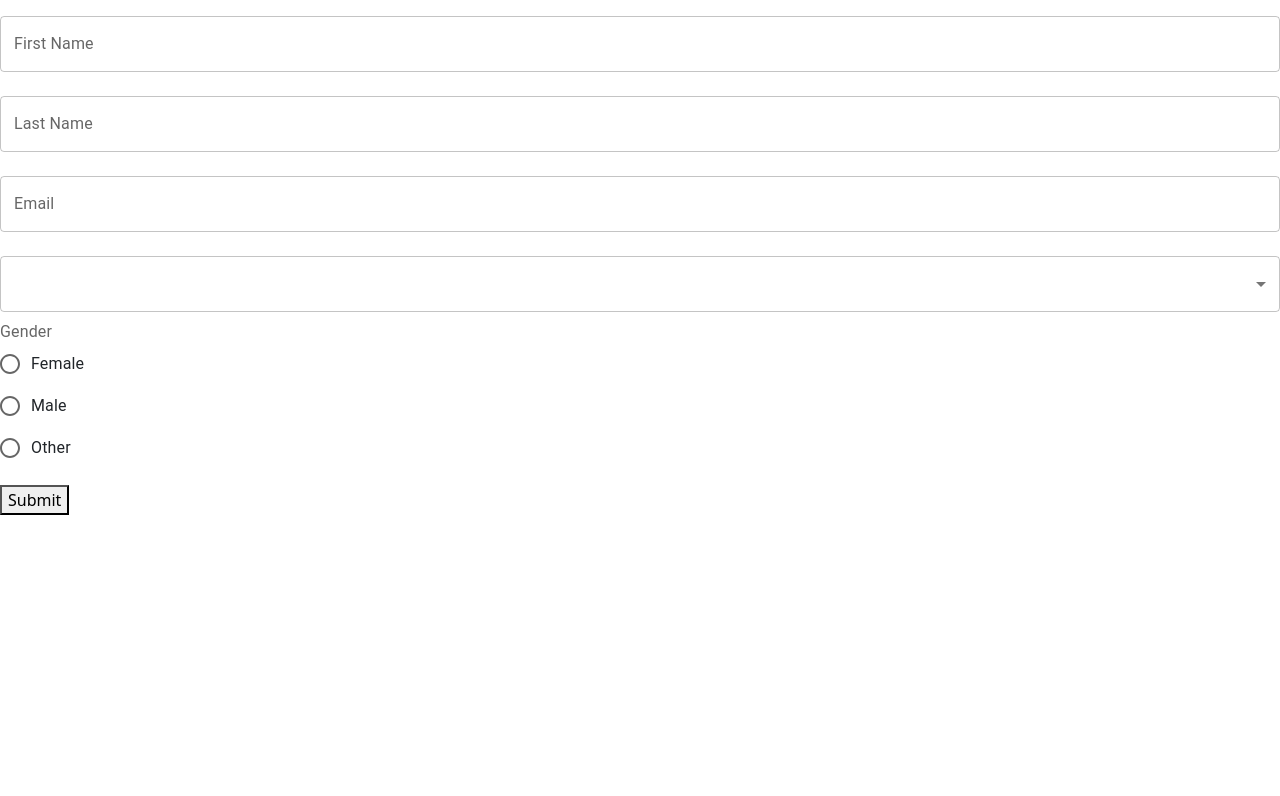
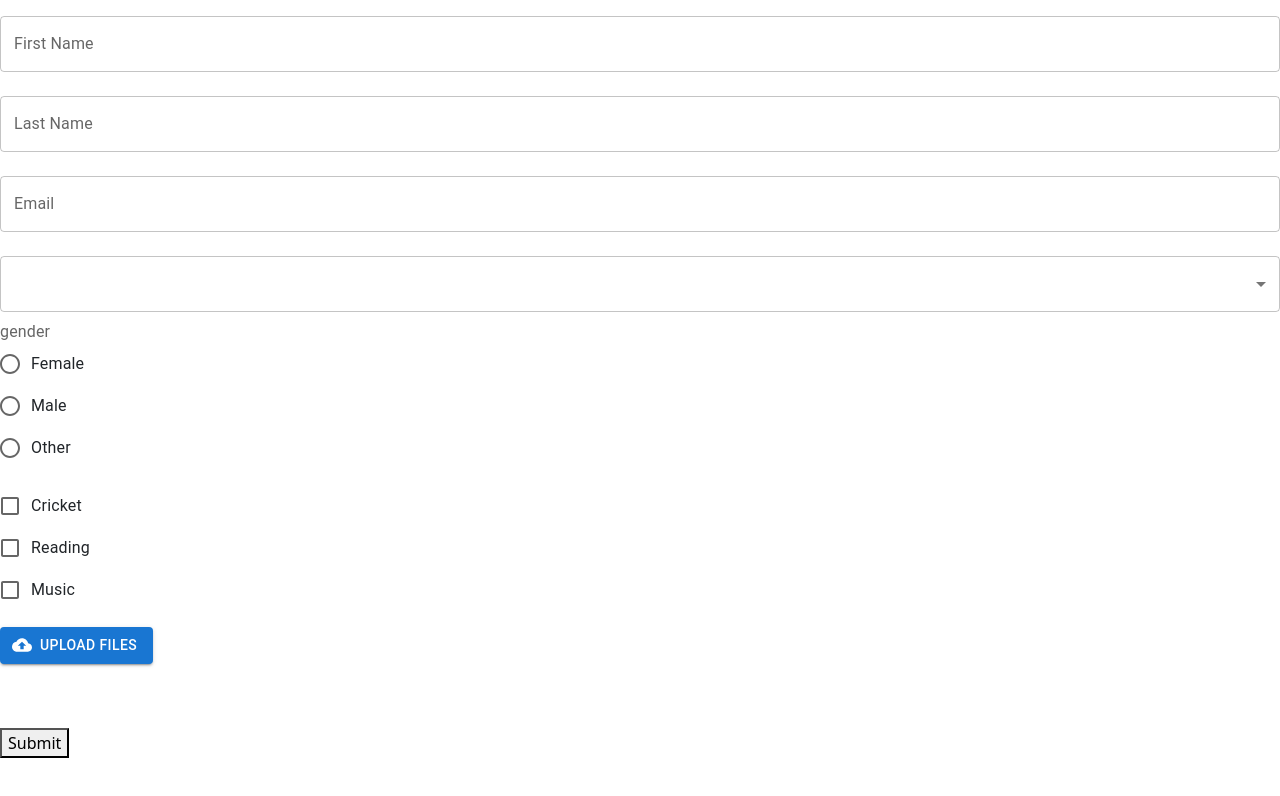
Before and after one commit to anubhavpandey2233-del/react_second_method, a React (Vite) app: page /learnformikyup1 in a window 1280 px wide. Shown: the top 796 px of the page. Built offline with nearby package versions, Linux system fonts and the light colour scheme.

Commit message:
Validations

```diff
--- a/src/Container/LearnFormikYup1.jsx
+++ b/src/Container/LearnFormikYup1.jsx
@@ -1,8 +1,10 @@
 import { Form, Formik } from 'formik';
 import React from 'react';
 import TextBox from '../component/TextBox';
-import { object, string } from 'yup';
+import { array, object, string } from 'yup';
 import RadioButtons from '../component/RadioButtons';
+import CustomCheckBox from '../component/CustomCheckBox';
+import FileUpload from '../component/FileUpload';
 
 function LearnFormikYup1(props) {
 
@@ -11,6 +13,19 @@ function LearnFormikYup1(props) {
         firstName: string().required(),
         lastName: string().required(),
         country: string().required(),
+        gender: string().required(),
+        hobby: array().min(2, "Please select atleast 2 hobby"),
+        profile: array()
+            .test("profileImg", "Plese select only .png,.jpg,jpeg files", function (val) {
+                const fileType = ["image/jpg", "image/jpeg", "image/png"]
+
+                return val.every((v) => fileType.includes(v.type))
+                console.log(val);
+
+            })
+            .test("profileImg", "Plese select files under 2MB", function (val) {
+                return val.every((v) => v.size < 1 * 1024 * 1024)
+            }),
     })
 
     const ContryData = [
@@ -26,13 +41,22 @@ function LearnFormikYup1(props) {
         { value: 'other', label: 'Other' }
     ]
 
+    const hobbyData = [
+        { value: 'cricket', label: 'Cricket' },
+        { value: 'reading', label: 'Reading' },
+        { value: 'music', label: 'Music' },
+    ]
+
     return (
         <Formik
             initialValues={{
                 email: '',
                 firstName: '',
                 lastName: '',
-                country: ''
+                country: '',
+                gender: '',
+                hobby: [],
+                profile: []
             }}
             validationSchema={yupSchema}
             onSubmit={(values, actions) => {
@@ -45,7 +69,11 @@ function LearnFormikYup1(props) {
                 <TextBox name="lastName" type="text" label="Last Name" />
                 <TextBox name="email" type="email" label="Email" />
                 <TextBox name="country" ContryData={ContryData} select />
-                <RadioButtons name="gender" label="gender" radiobuttonsData={radiobuttonsData} />
+                <RadioButtons name="gender" label="gender" data={radiobuttonsData} />
+                <CustomCheckBox name="hobby" label="Hobby" data1={hobbyData} />
+                <FileUpload name="profile" multiple={true} />
+                <br />
+                <br />
                 <button type="submit">Submit</button>
             </Form>
 
--- a/src/Container/ValidationYupFormik.jsx
+++ b/src/Container/ValidationYupFormik.jsx
@@ -267,26 +267,7 @@ function ValidationYupFormik(props) {
                                     />} label="Criket"
 
                                 />
-                                <FormControlLabel
 
-                                    control={<Checkbox
-                                        name='hobby'
-                                        value='Reading'
-                                        checked={values.hobby.includes('Reading')}
-                                        onChange={(e) => {
-                                            const { checked, value } = e.target
-
-                                            console.log(checked, value);
-
-                                            if (checked) {
-                                                setFieldValue("hobby", [...values.hobby, value])
-                                            } else {
-                                                setFieldValue("hobby", values.hobby?.filter(v => v != value))
-                                            }
-                                        }}
-                                    />} label="Reading"
-
-                                />
                                 <FormControlLabel
 
                                     control={<Checkbox
--- /dev/null
+++ b/src/component/CustomCheckBox.jsx
@@ -0,0 +1,54 @@
+import { Checkbox, FormControlLabel, FormGroup } from '@mui/material';
+import { useField } from 'formik';
+import React from 'react';
+
+function CustomCheckBox({label, data1, ...props}) {
+
+    const [field, meta, helper] = useField(props);
+    console.log(field);
+    console.log(data1);
+    console.log(helper);
+
+    const { setValue } = helper
+
+
+    return (
+        <FormGroup label={label} >
+
+            {
+                data1?.map((v) => (
+                    <FormControlLabel
+                        control={
+                        <Checkbox
+                           {...props}
+                           {...field}
+                           value={v.value}
+                            checked={field.value.includes(v.value)}
+                            onChange={(e) => {
+                                const { checked, value } = e.target
+
+                                console.log(checked, value);
+
+                                if (checked) {
+                                    setValue([...field.value, value])
+                                } else {
+                                    setValue(field.value?.filter(v => v != value))
+                                }
+                            }}
+
+                        />}
+                         label={v.label}
+                    />
+                ))
+            }
+            <p className='error'>
+                {
+                    meta.error && meta.touched ? meta.error : ''
+                }
+            </p>
+
+        </FormGroup>
+    );
+}
+
+export default CustomCheckBox;
--- /dev/null
+++ b/src/component/FileUpload.jsx
@@ -0,0 +1,67 @@
+import { Button } from '@mui/material';
+import { useField } from 'formik';
+import React from 'react';
+
+import { styled } from '@mui/material/styles';
+import CloudUploadIcon from '@mui/icons-material/CloudUpload';
+
+
+
+
+const VisuallyHiddenInput = styled('input')({
+    clip: 'rect(0 0 0 0)',
+    clipPath: 'inset(50%)',
+    height: 1,
+    overflow: 'hidden',
+    position: 'absolute',
+    bottom: 0,
+    left: 0,
+    whiteSpace: 'nowrap',
+    width: 1,
+});
+
+
+function FileUpload({multiple,...props}) {
+
+     const [field, meta,helper] = useField(props);
+
+    const {setValue}=helper
+
+    return (
+        <>
+            <Button
+                component="label"
+                role={undefined}
+                variant="contained"
+                tabIndex={-1}
+                startIcon={<CloudUploadIcon />}
+            >
+                Upload files
+                <VisuallyHiddenInput
+                    {...field}
+                    type="file"
+                    value={""}
+                    onChange={(event) => {
+                        const files = Array.from(event.target.files)
+                        setValue(files)
+
+                    }
+                    }
+                    multiple={multiple}
+                />
+            </Button>
+            <p className='error'>
+                {
+                    meta.error && meta.touched ? meta.error : ''
+                }
+            </p>
+            {
+                field.value?.map((v) => (
+                    <img src={URL.createObjectURL(v)} alt="" width={"100px"} height={"100px"} />
+                ))
+            }
+        </>
+    );
+}
+
+export default FileUpload;
--- a/src/component/RadioButtons.jsx
+++ b/src/component/RadioButtons.jsx
@@ -2,33 +2,33 @@ import { FormControlLabel, Radio, RadioGroup, FormControl, FormLabel } from '@mu
 import { useField } from 'formik';
 import React from 'react';
 
-function RadioButtons({ label, radiobuttonsData, ...props }) {
+
+
+function RadioButtons({ label, data, ...props }) {
     const [field, meta] = useField(props);
-    console.log(props, "ok","okkk");
-
+    // console.log(props, "ok", "okkk");
+    console.log(field);
+    console.log(meta);
+    console.log(data);
 
     return (
         <div>
             <FormControl>
-                <FormLabel >Gender</FormLabel>
+                <FormLabel id={`${label}-label`}>{label}</FormLabel>
                 <RadioGroup
                     {...field}
-                    {...props}
+                    aria-labelledby={`${label}-label`}
+
                 >
+                    {
+                        data.map((v)=>(
+                            <FormControlLabel value={v.value} control={<Radio />} label={v.label} />
+                        ))
+                    }
                 </RadioGroup>
-                {
-                    radiobuttonsData.map((v, i) => (
-                        <FormControlLabel
-                            key={v.value}
-                            value={v.value}
-                            control={<Radio />}
-                            label={v.label}
-                        />
-                    ))}
-
                 <p className='error'>
                     {
-                        meta.gender && meta.touched ? meta.gender : ''
+                       meta.error && meta.touched ? meta.error : ''
                     }
                 </p>
             </FormControl>
--- a/src/component/TextBox.jsx
+++ b/src/component/TextBox.jsx
@@ -4,8 +4,8 @@ import React from 'react';
 
 function TextBox({ label, type, ContryData = [], ...props }) {
     const [field, meta] = useField(props);
-    console.log(props);
-    console.log(ContryData);
+    // console.log(props);
+    // console.log(ContryData);
 
 
 
```
